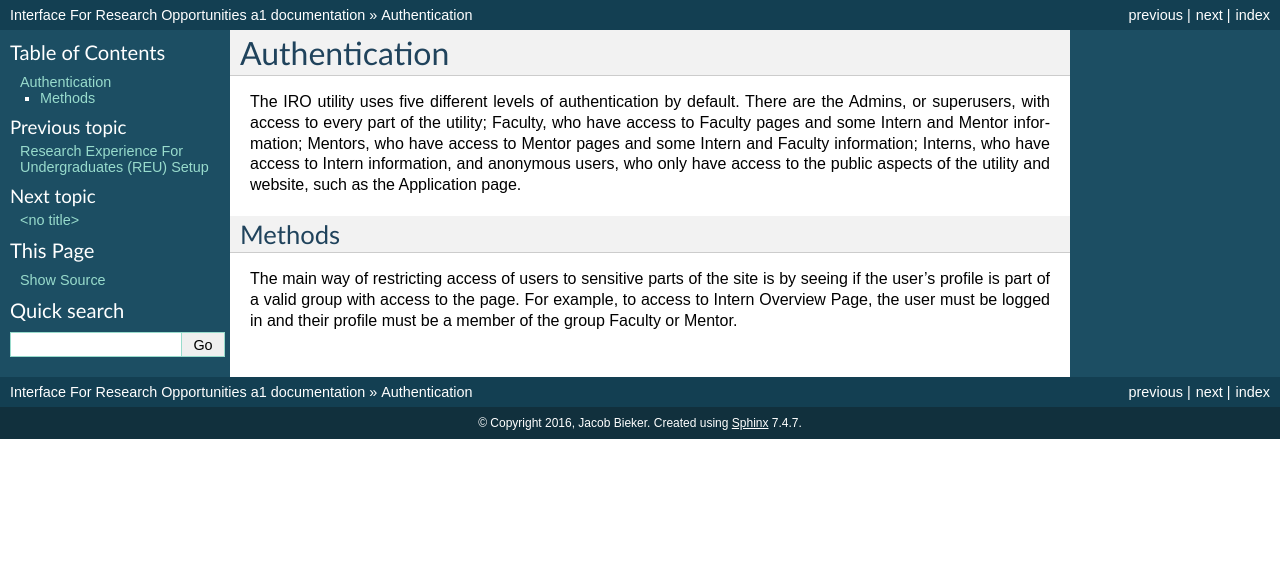
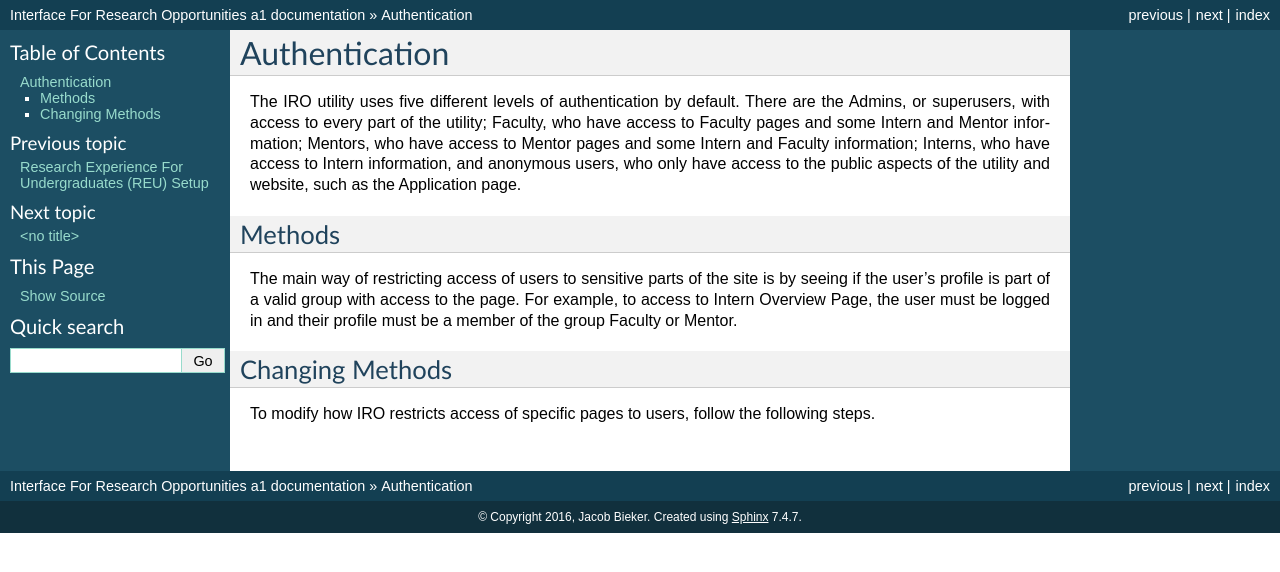
Before and after one commit to UO-SPUR/reu_utility, a Sphinx documentation site: the page built from docs/authentication.rst, in a window 1280 px wide. Shown: the top 572 px of the page. Built offline with Sphinx 7.4.7, drawn with Linux system fonts in a browser that asks for light colours.

Commit message:
Start on how to change authentication

```diff
--- a/docs/authentication.rst
+++ b/docs/authentication.rst
@@ -14,3 +14,9 @@ Methods
 The main way of restricting access of users to sensitive parts of the site is by seeing if the user's profile is part of
 a valid group with access to the page. For example, to access to Intern Overview Page, the user must be logged in and their
 profile must be a member of the group Faculty or Mentor.
+
+.. _authenitication-customize:
+Changing Methods
+----------------
+
+To modify how IRO restricts access of specific pages to users, follow the following steps.
```
